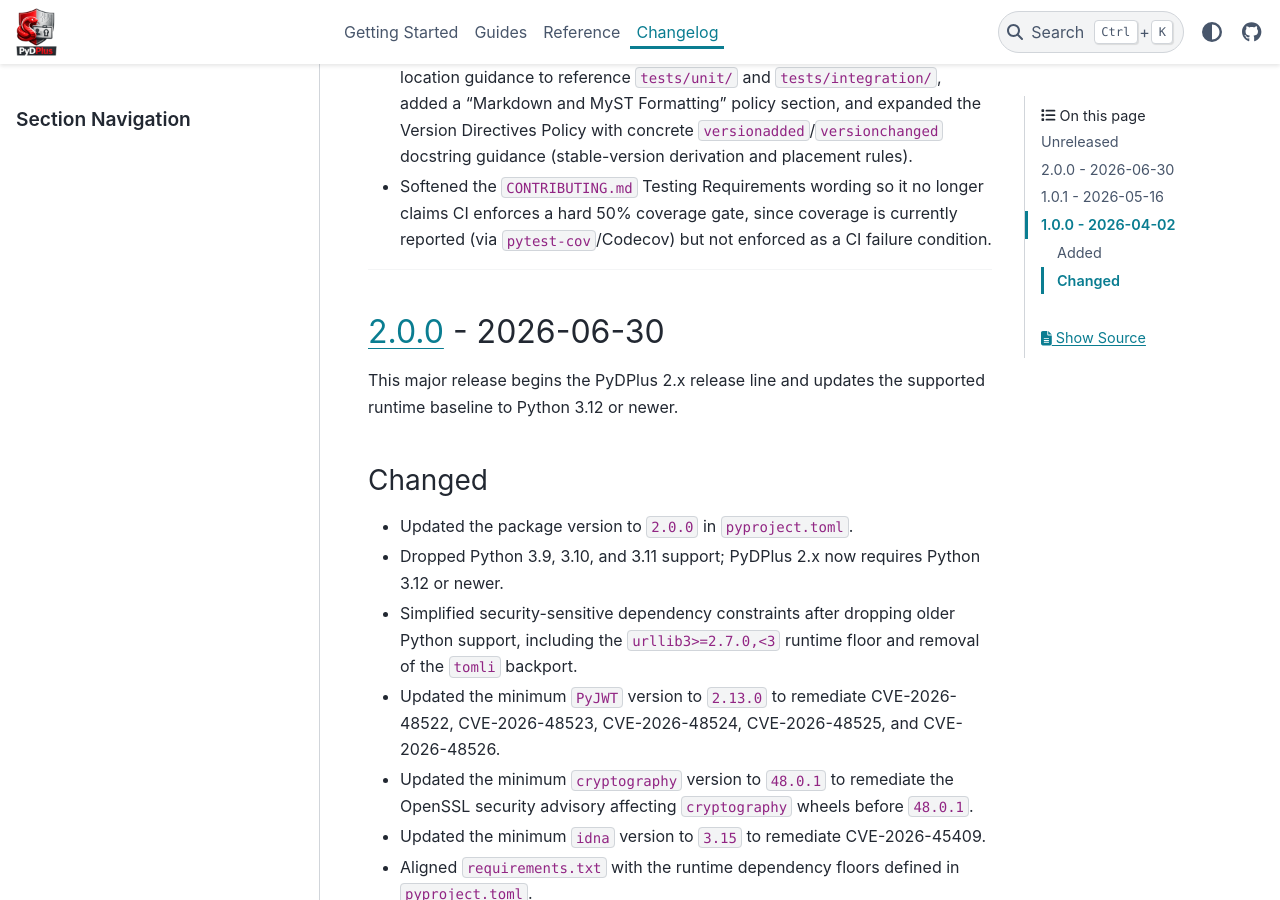
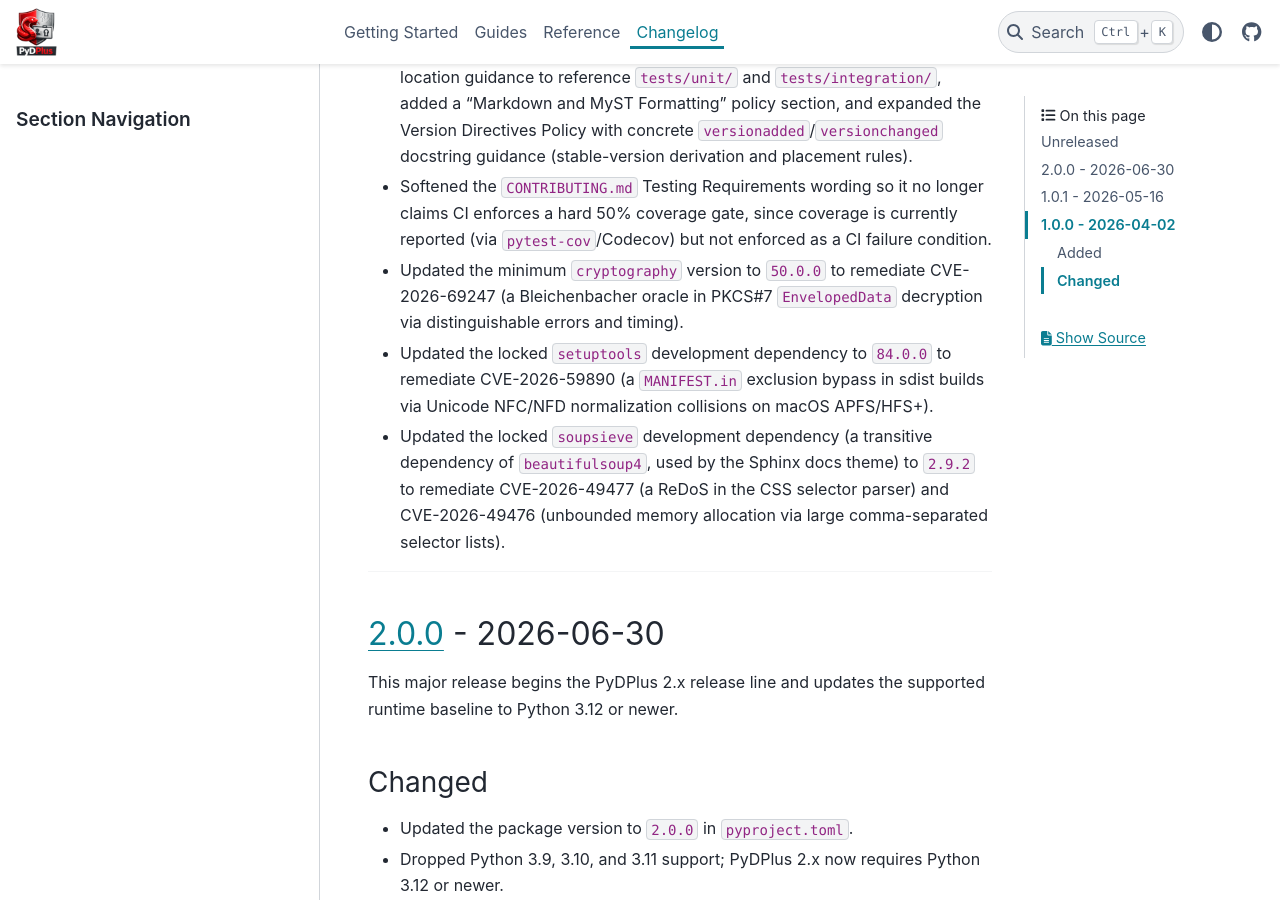
Before and after one commit to jeffshurtliff/pydplus, a Sphinx documentation site: the page built from docs/CHANGELOG.md, in a window 1280 px wide and 900 px high, scrolled down 854 px. Built offline with Sphinx 7.4.7 and the PyData theme 0.15.4, drawn with Linux system fonts in a browser that asks for light colours.

Commit message:
Updated cryptography, setuptools, and soupsieve to resolve Dependabot alerts
Addressed 4 open Dependabot alerts (#19-22):
- Bumped the cryptography floor to >=50.0.0 in pyproject.toml, fixing
  CVE-2026-69247 (Bleichenbacher oracle in PKCS#7 EnvelopedData decryption).
- Updated the locked setuptools dev dependency to 84.0.0, fixing
  CVE-2026-59890 (MANIFEST.in exclusion bypass via Unicode normalization).
- Updated the locked soupsieve dev dependency to 2.9.2 (bringing
  beautifulsoup4 along to 4.15.0), fixing CVE-2026-49477 (ReDoS) and
  CVE-2026-49476 (memory exhaustion) in the CSS selector parser.

Also updated docs/CHANGELOG.md with the remediation details.

Co-Authored-By: Claude Sonnet 5 <noreply@anthropic.com>

```diff
--- a/docs/CHANGELOG.md
+++ b/docs/CHANGELOG.md
@@ -31,6 +31,13 @@ No unreleased additions at this time.
 - Softened the `CONTRIBUTING.md` Testing Requirements wording so it no longer claims CI enforces a hard 50%
   coverage gate, since coverage is currently reported (via `pytest-cov`/Codecov) but not enforced as a CI failure
   condition.
+- Updated the minimum `cryptography` version to `50.0.0` to remediate CVE-2026-69247 (a Bleichenbacher oracle in
+  PKCS#7 `EnvelopedData` decryption via distinguishable errors and timing).
+- Updated the locked `setuptools` development dependency to `84.0.0` to remediate CVE-2026-59890 (a `MANIFEST.in`
+  exclusion bypass in sdist builds via Unicode NFC/NFD normalization collisions on macOS APFS/HFS+).
+- Updated the locked `soupsieve` development dependency (a transitive dependency of `beautifulsoup4`, used by the
+  Sphinx docs theme) to `2.9.2` to remediate CVE-2026-49477 (a ReDoS in the CSS selector parser) and
+  CVE-2026-49476 (unbounded memory allocation via large comma-separated selector lists).
 
 ---
 (relnotes-2.0.0)=
--- a/pyproject.toml
+++ b/pyproject.toml
@@ -67,7 +67,7 @@ dependencies = [
     "PyYAML>=6.0.3,<7",
     "requests>=2.32.5",
     "pyjwt>=2.13.0",            # Explicit pin to address known PyJWT security advisories
-    "cryptography>=48.0.1",     # Explicit pin to address known cryptography security advisories
+    "cryptography>=50.0.0",     # Explicit pin to address known cryptography security advisories
 
     # Explicit pin to address known urllib3 security advisories
     "urllib3>=2.7.0,<3",
```
Also changed, not shown: 1 other file.
